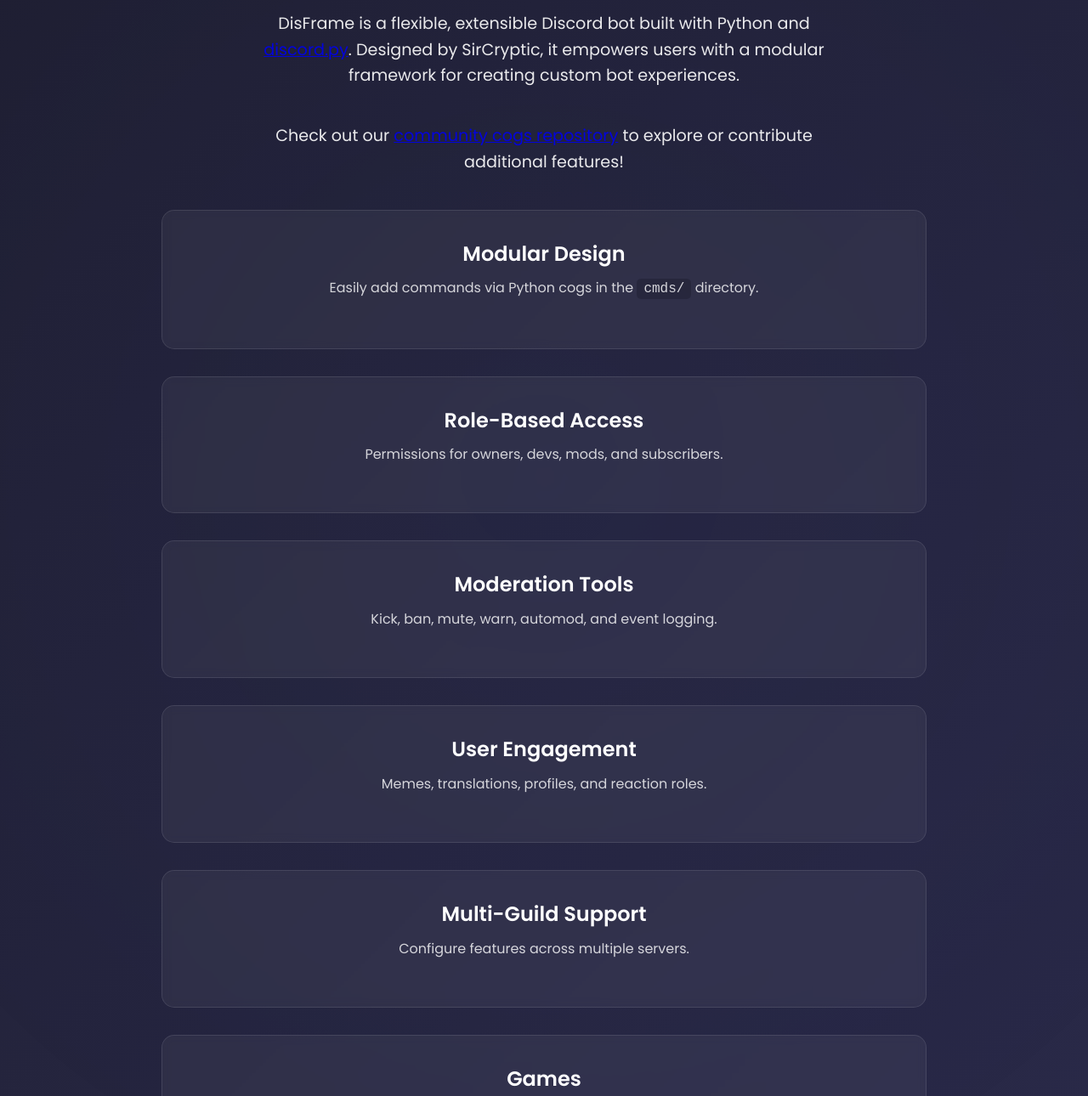
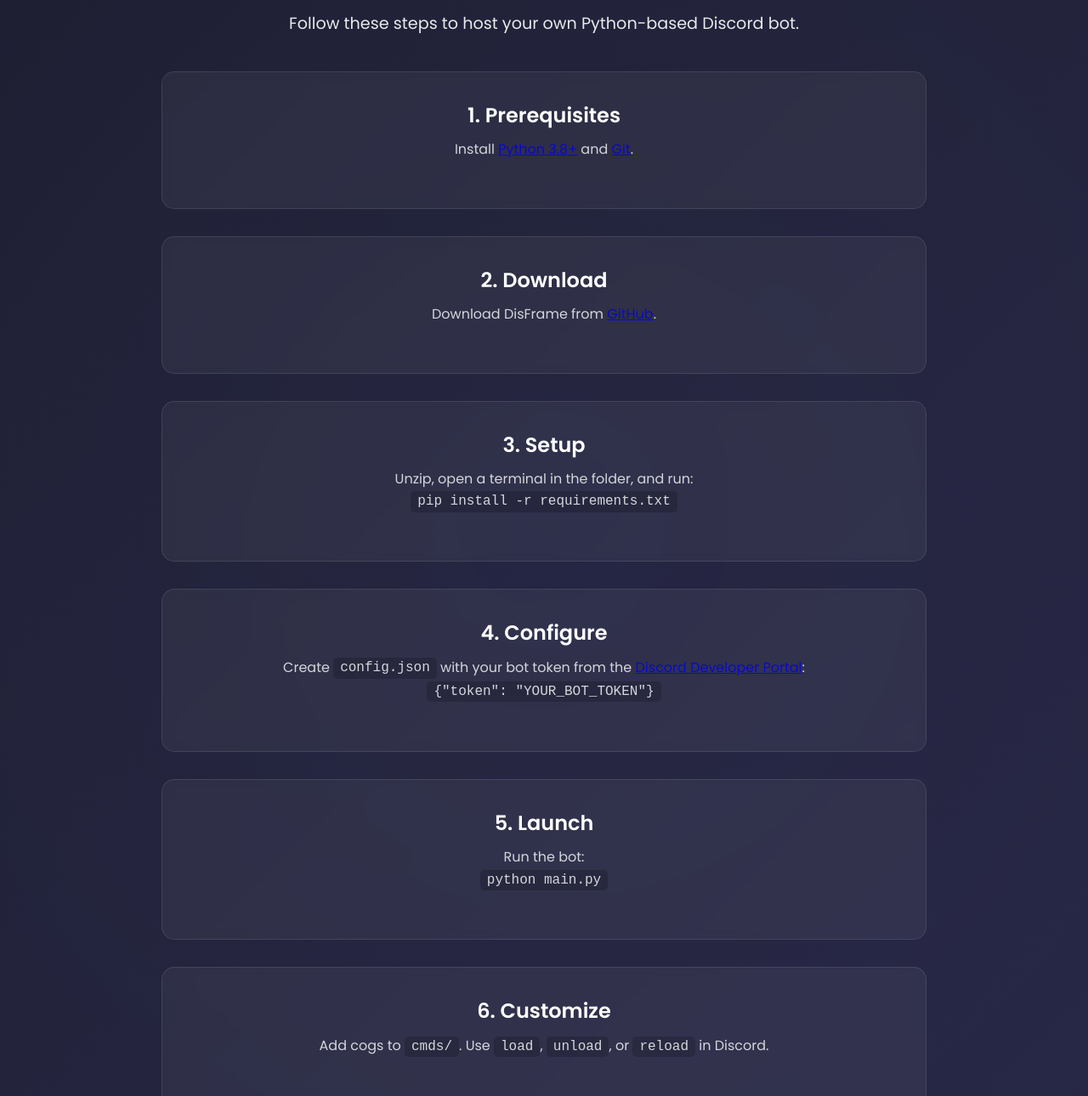
Before and after one commit to SirCryptic/DisWeb, a plain HTML site: page pages/guide.html in a window 1280 px wide. Shown: the part 485-1775 px from the top of the page at 85% size. Drawn offline with Linux system fonts and the light colour scheme.

Commit message:
Update guide.html

```diff
--- a/pages/guide.html
+++ b/pages/guide.html
@@ -3,15 +3,15 @@
 <head>
     <meta charset="UTF-8">
     <meta name="viewport" content="width=device-width, initial-scale=1.0">
-    <title>About - DisFrame Bot</title>
-    <meta property="og:title" content="About DisFrame Bot" />
-    <meta property="og:description" content="Learn about DisFrame, a Python Discord bot framework with modular cogs, moderation tools, and more by SirCryptic." />
+    <title>Hosting Guide - DisFrame Bot</title>
+    <meta property="og:title" content="Hosting Guide - DisFrame Bot" />
+    <meta property="og:description" content="Learn how to host your own DisFrame Discord bot with this step-by-step guide by SirCryptic." />
     <meta property="og:image" content="https://repository-images.githubusercontent.com/922656232/2b3449ac-728f-4725-9a5c-31d18276abf0" />
-    <meta property="og:url" content="https://sircryptic.github.io/DisWeb/pages/about.html" />
+    <meta property="og:url" content="https://sircryptic.github.io/DisWeb/pages/guide.html" />
     <meta property="og:type" content="website" />
     <meta name="twitter:card" content="summary_large_image" />
-    <meta name="twitter:title" content="About DisFrame Bot" />
-    <meta name="twitter:description" content="Learn about DisFrame, a Python Discord bot framework with modular cogs, moderation tools, and more by SirCryptic." />
+    <meta name="twitter:title" content="Hosting Guide - DisFrame Bot" />
+    <meta name="twitter:description" content="Learn how to host your own DisFrame Discord bot with this step-by-step guide by SirCryptic." />
     <meta name="twitter:image" content="https://repository-images.githubusercontent.com/922656232/2b3449ac-728f-4725-9a5c-31d18276abf0" />
     <link rel="stylesheet" href="/DisWeb/assets/css/style.css">
     <link href="https://fonts.googleapis.com/css2?family=Poppins:wght@400;600&display=swap" rel="stylesheet">
@@ -35,40 +35,43 @@
     </nav>
     <header>
         <div class="container">
-            <h1>About DisFrame</h1>
-            <p>A framework for building better Discord bots</p>
+            <h1>Hosting Guide</h1>
+            <p>Run your own DisFrame bot instance</p>
         </div>
     </header>
     <main>
         <section class="content">
             <div class="container">
-                <h2>What is DisFrame?</h2>
-                <p>DisFrame is a flexible, extensible Discord bot built with Python and <a href="https://discordpy.readthedocs.io/">discord.py</a>. Designed by SirCryptic, it empowers users with a modular framework for creating custom bot experiences.</p>
-                <p>Check out our <a href="https://github.com/sircryptic/DisFrame-cogs">community cogs repository</a> to explore or contribute additional features!</p>
+                <h2>Get Started with DisFrame</h2>
+                <p>Follow these steps to host your own Python-based Discord bot.</p>
                 <div class="card-grid">
                     <div class="card">
-                        <h3>Modular Design</h3>
-                        <p>Easily add commands via Python cogs in the <code>cmds/</code> directory.</p>
+                        <h3>1. Prerequisites</h3>
+                        <p>Install <a href="https://www.python.org/downloads/">Python 3.8+</a> and <a href="https://git-scm.com/">Git</a>.</p>
                     </div>
                     <div class="card">
-                        <h3>Role-Based Access</h3>
-                        <p>Permissions for owners, devs, mods, and subscribers.</p>
+                        <h3>2. Download</h3>
+                        <p>Download DisFrame from <a href="https://github.com/sircryptic/disframe/archive/refs/heads/main.zip">GitHub</a>.</p>
                     </div>
                     <div class="card">
-                        <h3>Moderation Tools</h3>
-                        <p>Kick, ban, mute, warn, automod, and event logging.</p>
+                        <h3>3. Setup</h3>
+                        <p>Unzip, open a terminal in the folder, and run:<br><code>pip install -r requirements.txt</code></p>
                     </div>
                     <div class="card">
-                        <h3>User Engagement</h3>
-                        <p>Memes, translations, profiles, and reaction roles.</p>
+                        <h3>4. Configure</h3>
+                        <p>Create <code>config.json</code> with your bot token from the <a href="https://discord.com/developers/applications">Discord Developer Portal</a>:<br><code>{"token": "YOUR_BOT_TOKEN"}</code></p>
                     </div>
                     <div class="card">
-                        <h3>Multi-Guild Support</h3>
-                        <p>Configure features across multiple servers.</p>
+                        <h3>5. Launch</h3>
+                        <p>Run the bot:<br><code>python main.py</code></p>
                     </div>
                     <div class="card">
-                        <h3>Games</h3>
-                        <p>Fun interactive games to engage your community.</p>
+                        <h3>6. Customize</h3>
+                        <p>Add cogs to <code>cmds/</code>. Use <code>load</code>, <code>unload</code>, or <code>reload</code> in Discord.</p>
+                    </div>
+                    <div class="card">
+                        <h3>7. Host 24/7</h3>
+                        <p>Use a VPS or <a href="https://replit.com/">Replit</a> for persistent hosting.</p>
                     </div>
                 </div>
                 <a href="/DisWeb/index.html" class="btn btn-primary">Back to Home</a>
```
